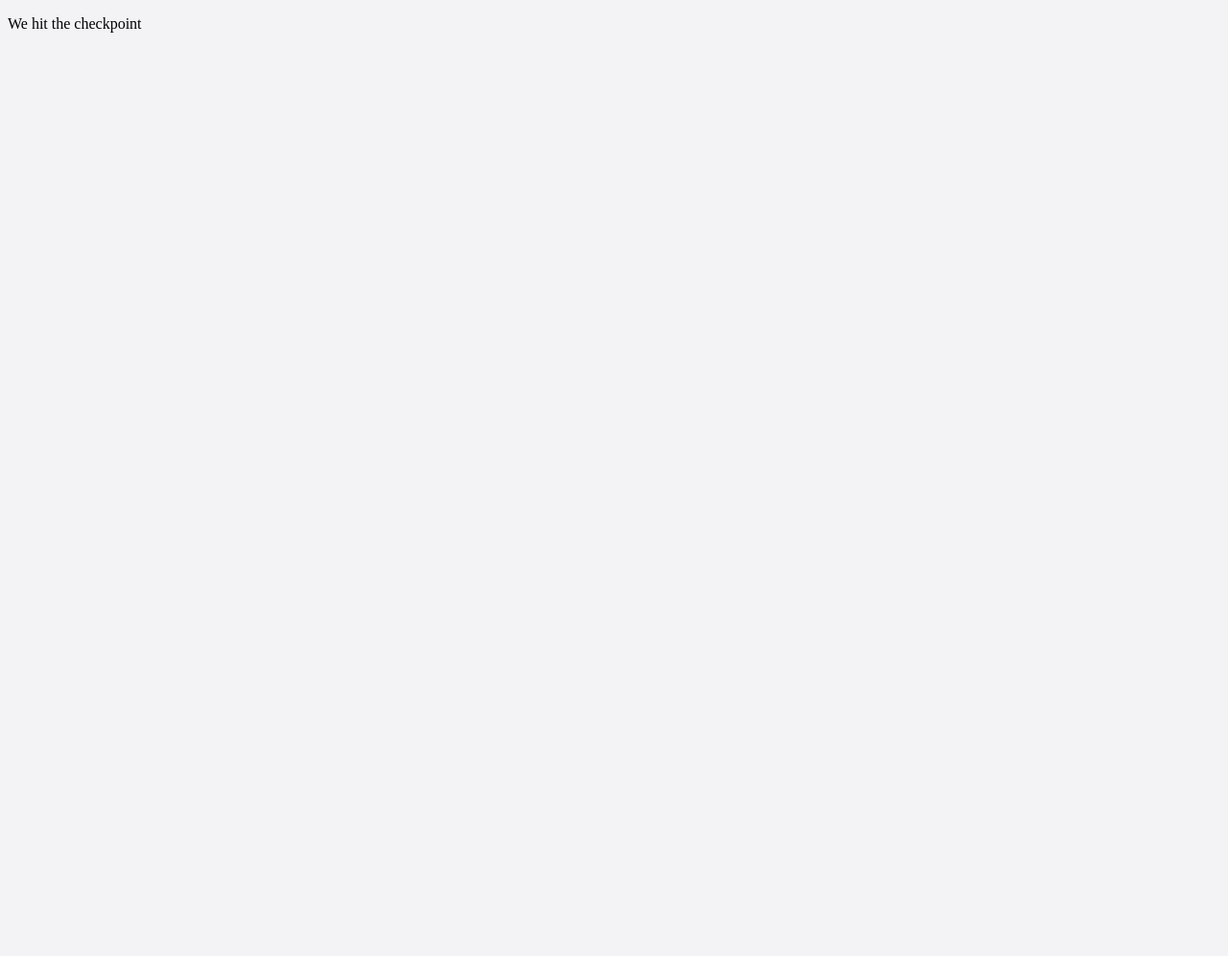
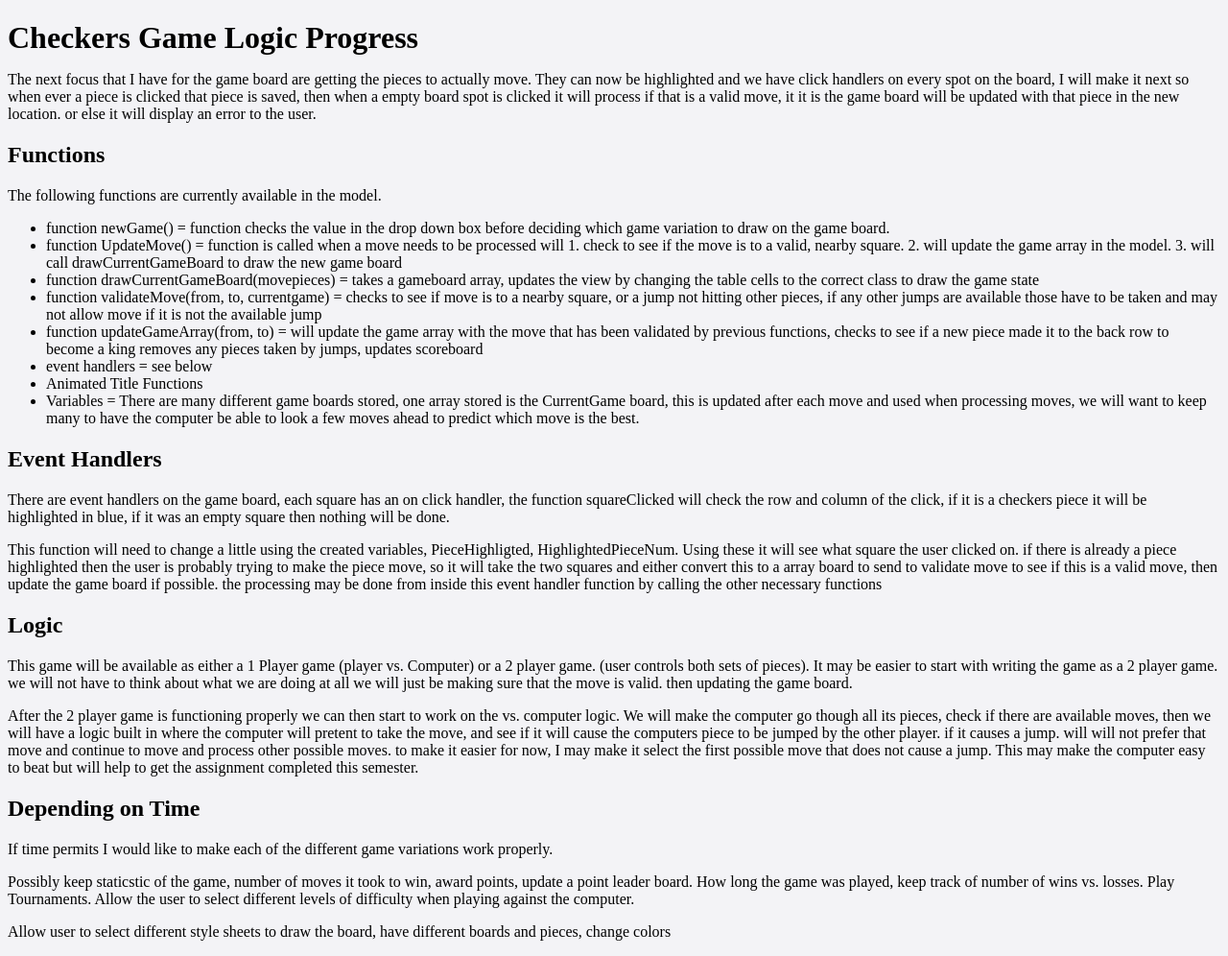
Before and after one commit to hjwouden/Checkers, a plain HTML site: page checkpoint.html in a window 1280 px wide. Shown: the whole page at 96% size. Before the commit the page ends 800 px from the top, so only its background shows below. Drawn offline with Linux system fonts and the light colour scheme.

Commit message:
Ready to turn in Assn 4
Added all necessary things for assn4, and debug div

```diff
--- a/checkpoint.html
+++ b/checkpoint.html
@@ -6,6 +6,63 @@
         </head>
 
        <body>
-          <p>We hit the checkpoint</p>
+          <h1>Checkers Game Logic Progress</h1>
+          <p>The next focus that I have for the game board are getting the pieces to actually move. They can now
+          be highlighted and we have click handlers on every spot on the board, I will make it next so when ever
+          a piece is clicked that piece is saved, then when a empty board spot is clicked it will process if that
+          is a valid move, it it is the game board will be updated with that piece in the new location. or else it will
+          display an error to the user.</p>
+
+          <h2>Functions</h2>
+          <p>The following functions are currently available in the model.</p>
+          <ul>
+            <li>function newGame() = function checks the value in the drop down box
+            before deciding which game variation to draw on the game board.</li>
+            <li>function UpdateMove() = function is called when a move needs to be processed
+            will 1. check to see if the move is to a valid, nearby square. 2. will update the game
+            array in the model. 3. will call drawCurrentGameBoard to draw the new game board</li>
+            <li>function drawCurrentGameBoard(movepieces) = takes a gameboard array, updates the view by changing
+            the table cells to the correct class to draw the game state</li>
+            <li>function validateMove(from, to, currentgame) = checks to see if move is to a nearby square, or a jump
+            not hitting other pieces, if any other jumps are available those have to be taken and may not allow move
+            if it is not the available jump</li>
+            <li>function updateGameArray(from, to) = will update the game array with the move that has been
+            validated by previous functions, checks to see if a new piece made it to the back row to become a king
+            removes any pieces taken by jumps, updates scoreboard</li>
+            <li>event handlers = see below</li>
+            <li>Animated Title Functions</li>
+            <li>Variables = There are many different game boards stored, one array stored is the CurrentGame board, this
+            is updated after each move and used when processing moves, we will want to keep many to have the computer be
+            able to look a few moves ahead to predict which move is the best.</li>
+          </ul>
+
+          <h2>Event Handlers</h2>
+            <p>There are event handlers on the game board, each square has an on click handler, the function squareClicked will
+            check the row and column of the click, if it is a checkers piece it will be highlighted in blue, if it was an empty
+            square then nothing will be done.</p>
+            <p>This function will need to change a little using the created variables, PieceHighligted, HighlightedPieceNum.
+            Using these it will see what square the user clicked on. if there is already a piece highlighted then the user
+             is probably trying to make the piece move, so it will take the two squares and either convert this to a array board
+            to send to validate move to see if this is a valid move, then update the game board if possible. the processing may be done
+            from inside this event handler function by calling the other necessary functions</p>
+
+          <h2>Logic</h2>
+          <p>This game will be available as either a 1 Player game (player vs. Computer) or a 2 player game.
+          (user controls both sets of pieces). It may be easier to start with writing the game as a 2 player game.
+          we will not have to think about what we are doing at all we will just be making sure that the move is valid.
+          then updating the game board.</p>
+          <p>After the 2 player game is functioning properly we can then start to work on the vs. computer logic.
+          We will make the computer go though all its pieces, check if there are available moves, then we will
+          have a logic built in where the computer will pretent to take the move, and see if it will cause the computers piece
+          to be jumped by the other player. if it causes a jump. will will not prefer that move and continue to move and
+          process other possible moves. to make it easier for now, I may make it select the first possible move that does
+          not cause a jump. This may make the computer easy to beat but will help to get the assignment completed this semester.</p>
+
+          <h2>Depending on Time</h2>
+          <p>If time permits I would like to make each of the different game variations work properly.</p>
+          <p>Possibly keep staticstic of the game, number of moves it took to win, award points, update a point leader
+          board. How long the game was played, keep track of number of wins vs. losses. Play Tournaments. Allow the
+          user to select different levels of difficulty when playing against the computer.</p>
+          <p>Allow user to select different style sheets to draw the board, have different boards and pieces, change colors</p>
         </body>
     </html>
```
Also changed, not shown: Main.html (+1 -1 lines), model.js (+9 -5 lines).
